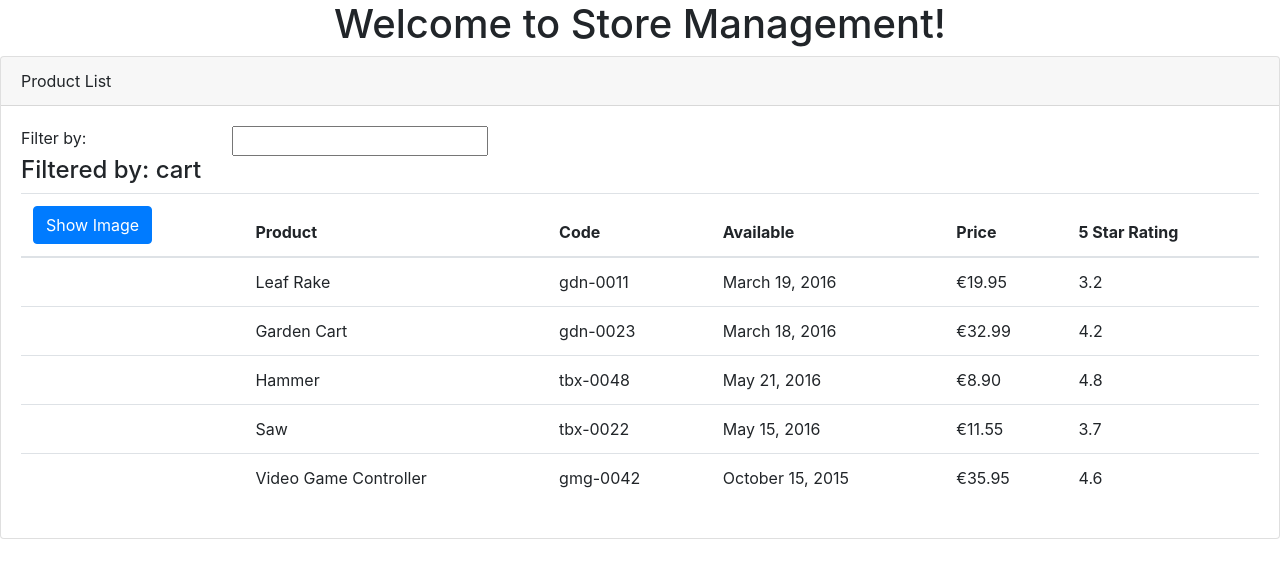
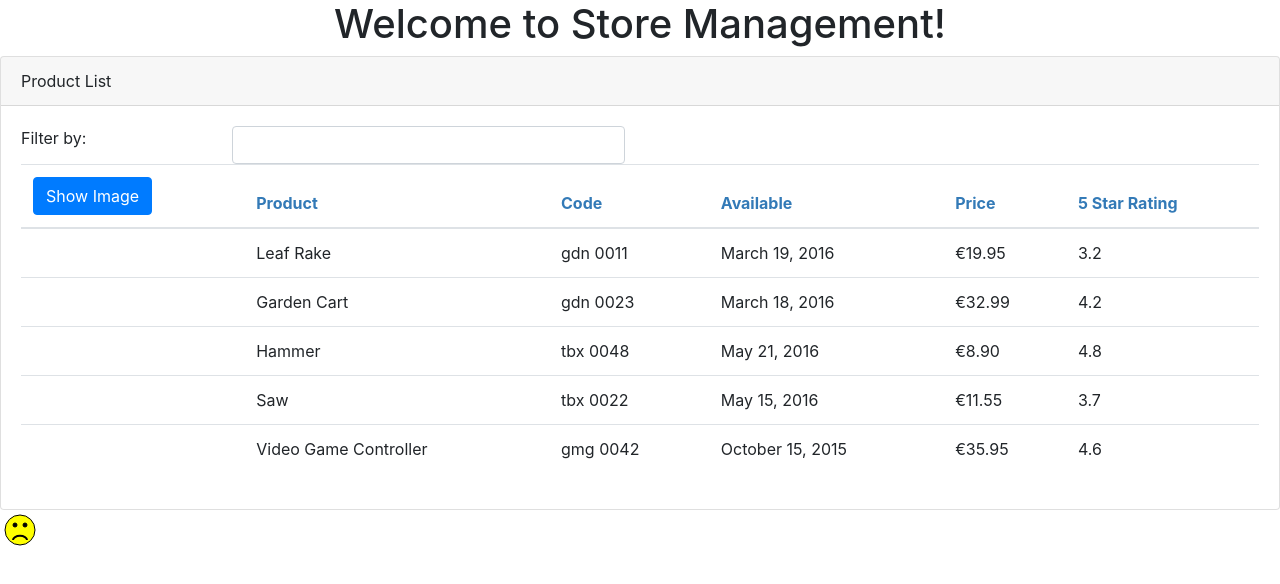
Before and after one commit to rubenbirsan/Angular-Store-Management, an Angular app in the folder store-management/: page /product-list in a window 1280 px wide. Before the commit this address led to /. Shown: the top 584 px of the page. Built offline with nearby package versions, Linux system fonts and the light colour scheme.

Commit message:
Create Product interface, custom pipe and filtering function

```diff
--- a/store-management/src/app/app-routing.module.ts
+++ b/store-management/src/app/app-routing.module.ts
@@ -1,7 +1,11 @@
 import { NgModule } from '@angular/core';
 import { Routes, RouterModule } from '@angular/router';
+import { ProductListComponent } from './products/product-list/product-list.component';
 
-const routes: Routes = [];
+const routes: Routes = [
+  { path: '', redirectTo: 'product-list', pathMatch: 'full' },
+  { path: 'product-list', component: ProductListComponent },
+];
 
 @NgModule({
   imports: [RouterModule.forRoot(routes)],
--- a/store-management/src/app/app.component.html
+++ b/store-management/src/app/app.component.html
@@ -3,5 +3,19 @@
   <h1>
     Welcome to {{ pageTitle }}!
   </h1>
+
 </div>
-<br-product-list></br-product-list>
+<router-outlet></router-outlet>
+
+
+<!-- <br-product-list></br-product-list> -->
+
+<svg xmlns="http://www.w3.org/2000/svg"
+  (click)="smile = true"
+  width="40" height="40">
+  <circle cx="20" cy="20" r="15" fill="yellow" stroke="black"/>
+  <circle cx="15" cy="15" r="2" fill="black" stroke="black"/>
+  <circle cx="25" cy="15" r="2" fill="black" stroke="black"/>
+  <path *ngIf="!smile" d="M 13 26 A 5 3 0 0 0 27 26" stroke="black" fill="none" stroke-width="2" transform="rotate(180, 20, 28)"/>
+  <path *ngIf="smile" d="M 13 26 A 5 3 0 0 0 27 26" stroke="black" fill="none" stroke-width="2"/>
+</svg>
--- a/store-management/src/app/app.module.ts
+++ b/store-management/src/app/app.module.ts
@@ -5,12 +5,13 @@ import { FormsModule } from '@angular/forms';
 import { AppRoutingModule } from './app-routing.module';
 import { AppComponent } from './app.component';
 import { ProductListComponent } from './products/product-list/product-list.component';
+import { ConvertToSpacePipe } from './shared/convert-to-space.pipe';
 
 @NgModule({
   declarations: [
     AppComponent,
-    ProductListComponent
-
+    ProductListComponent,
+    ConvertToSpacePipe
   ],
   imports: [
     BrowserModule,
--- a/store-management/src/app/products/product-list/product-list.component.css
+++ b/store-management/src/app/products/product-list/product-list.component.css
@@ -0,0 +1,3 @@
+thead {
+    color: #337AB7;
+  }
--- a/store-management/src/app/products/product-list/product-list.component.html
+++ b/store-management/src/app/products/product-list/product-list.component.html
@@ -6,7 +6,8 @@
     <div class='row'>
       <div class='col-md-2'>Filter by:</div>
       <div class='col-md-4'>
-        <input type='text'
+        <input class="form-control" type='text'
+        [(ngModel)]='listFilter'
              />
       </div>
     </div>
@@ -33,7 +34,7 @@
           </tr>
         </thead>
         <tbody>
-          <tr *ngFor='let product of products'>
+          <tr *ngFor='let product of filteredProducts'>
             <td *ngIf="currentWidth  > 600">
               <img *ngIf='showImages' [src]='product.imageUrl'
                   [title]='product.productName | uppercase'
@@ -41,7 +42,7 @@
                   [style.margin.px]='imageMargin'>
             </td>
             <td> {{ product.productName }}</td>
-            <td>{{ product.productCode | lowercase  }}</td>
+            <td>{{ product.productCode | lowercase |  convertToSpace:'-' }}</td>
             <td>{{ product.releaseDate }}</td>
             <td>{{ product.price | currency:'EUR' | lowercase }}</td>
             <td *ngIf="currentWidth > 600">{{ product.starRating }} </td>
--- a/store-management/src/app/products/product-list/product-list.component.ts
+++ b/store-management/src/app/products/product-list/product-list.component.ts
@@ -1,6 +1,7 @@
 import { Component, OnInit } from '@angular/core';
 import { fromEvent } from 'rxjs';
 import { debounceTime, startWith, map } from 'rxjs/operators';
+import { Product } from '../product';
 
 @Component({
   selector: 'br-product-list',
@@ -9,12 +10,24 @@ import { debounceTime, startWith, map } from 'rxjs/operators';
 })
 export class ProductListComponent implements OnInit {
 
+
   pageTitle: string = "Product List";
   imageWidth: number = 40;
   imageMargin: number = 2;
   showImages: boolean = false;
-  listFilter: string = 'cart'
-  products: any[] = [
+
+  _listFilter = '';
+  get listFilter(): string {
+    return this._listFilter;
+  }
+  set listFilter(value: string) {
+    this._listFilter = value;
+    this.filteredProducts = this.listFilter ? this.performFilter(this.listFilter) : this.products;
+  }
+
+  filteredProducts: Product[] = [];
+
+  products: Product[] = [
     {
       "productId": 1,
       "productName": "Leaf Rake",
@@ -69,11 +82,22 @@ export class ProductListComponent implements OnInit {
 
   currentWidth = 0;
 
-  toggleImage(){
+  toggleImage() : void{
     this.showImages = !this.showImages;
   }
 
-  constructor() { }
+
+  performFilter(filterBy: string): Product[] {
+    filterBy = filterBy.toLocaleLowerCase();
+    return this.products.filter((product: Product) =>
+      product.productName.toLocaleLowerCase().indexOf(filterBy) !== -1 ||
+      product.productCode.toLocaleLowerCase().indexOf(filterBy) !== -1);
+  }
+
+  constructor() {
+    this.filteredProducts = this.products;
+    this.listFilter = '';
+  }
 
   ngOnInit() {
 
--- /dev/null
+++ b/store-management/src/app/products/product.ts
@@ -0,0 +1,10 @@
+export interface Product {
+  productId: number;
+  productName: string;
+  productCode: string;
+  releaseDate: string;
+  price: number;
+  description: string;
+  starRating: number;
+  imageUrl: string;
+}
--- /dev/null
+++ b/store-management/src/app/shared/convert-to-space.pipe.ts
@@ -0,0 +1,12 @@
+import { Pipe, PipeTransform } from '@angular/core';
+
+@Pipe({
+  name: 'convertToSpace'
+})
+export class ConvertToSpacePipe implements PipeTransform {
+
+  transform(value: string, character: string): string {
+    return value.replace(character, ' ');
+  }
+
+}
```
Also changed, not shown: 1 other file (tests, documents, lock files or other folders).
